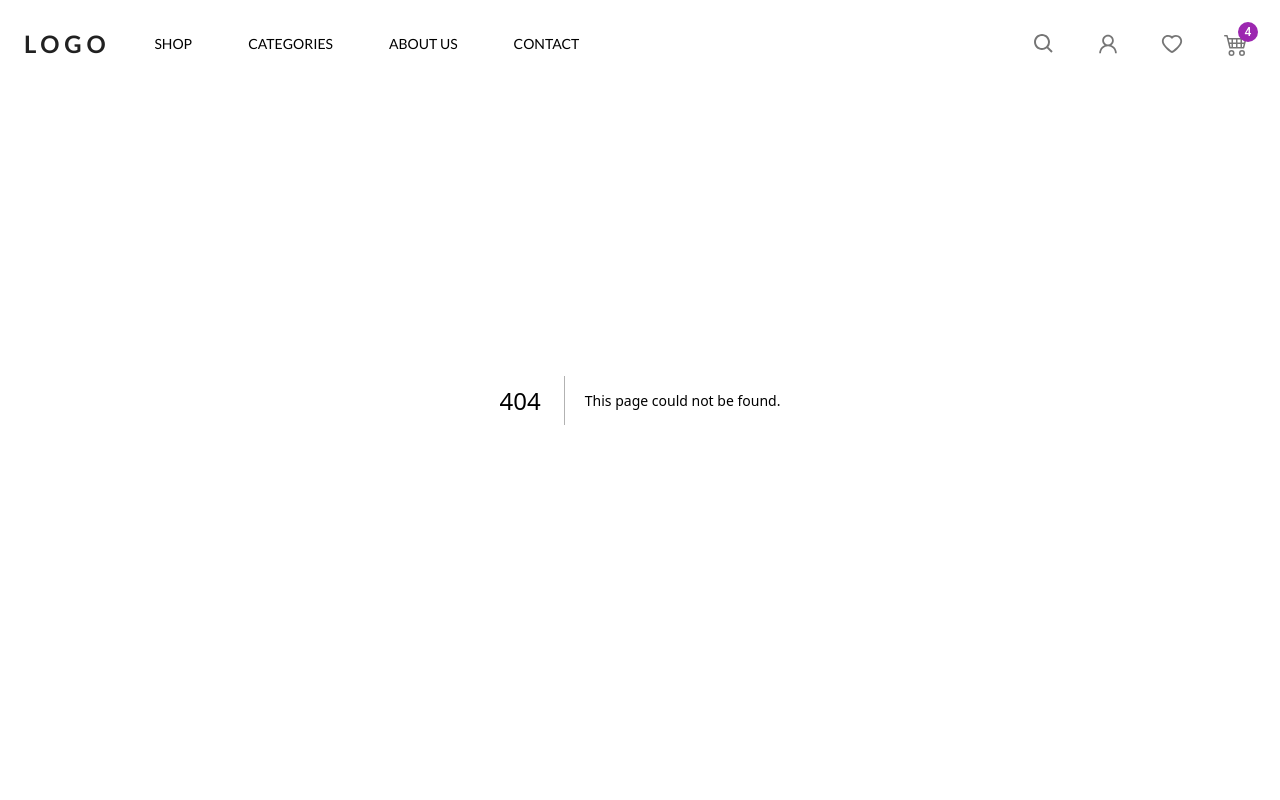
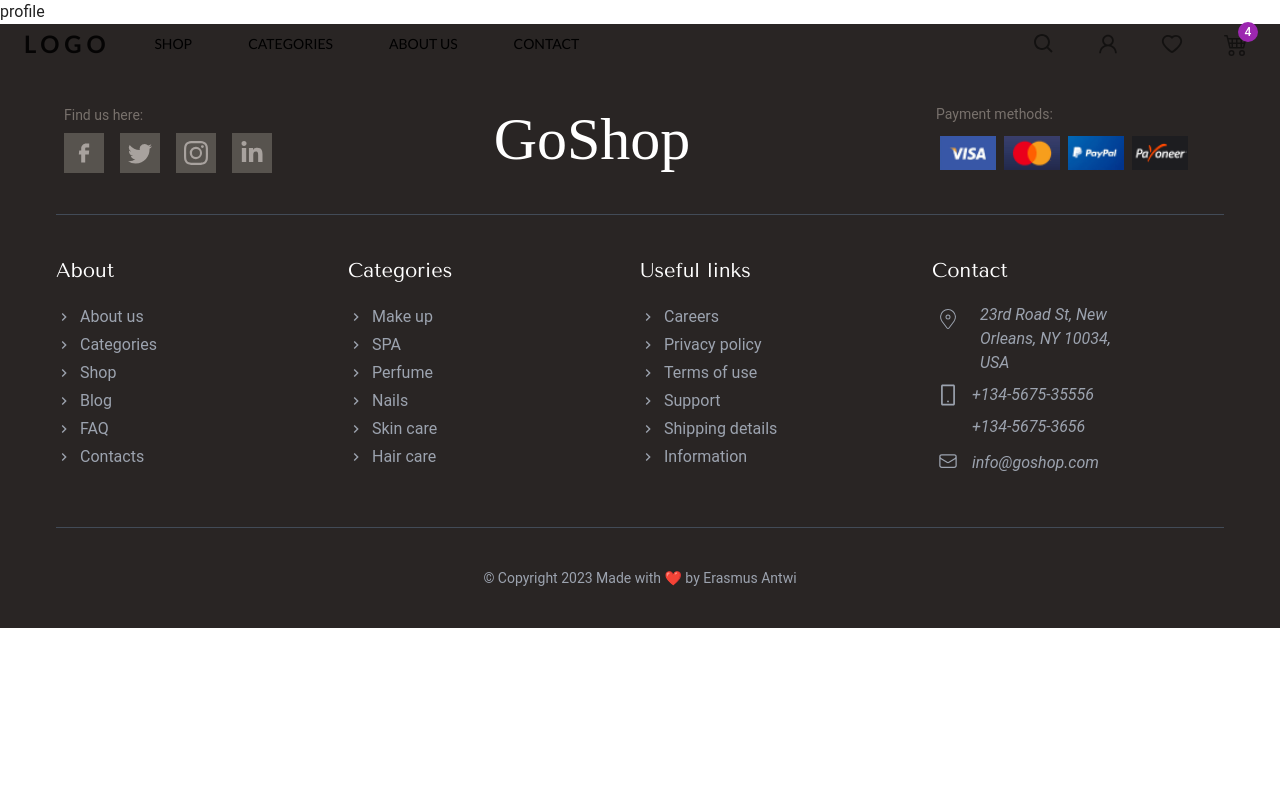
Before and after one commit to refugedesigns/beshop-production, a Next.js app: page /profile in a window 1280 px wide. Before the commit this address had no page. Shown: the top 800 px of the page. Built offline with nearby package versions, Linux system fonts and the light colour scheme; a web font is replaced by a local one; what @badrap/bar-of-progress would draw is missing.

Commit message:
started coding profile page

```diff
--- /dev/null
+++ b/components/profile/AllOrders.jsx
@@ -0,0 +1,9 @@
+import React from 'react'
+
+const AllOrders = () => {
+  return (
+    <div>AllOrders</div>
+  )
+}
+
+export default AllOrders
--- /dev/null
+++ b/components/profile/SingleOrder.jsx
@@ -0,0 +1,9 @@
+import React from 'react'
+
+const SingleOrder = () => {
+  return (
+    <div>SingleOrder</div>
+  )
+}
+
+export default SingleOrder
--- /dev/null
+++ b/pages/profile.js
@@ -0,0 +1,9 @@
+import React from 'react'
+
+const ProfilePage = () => {
+  return (
+    <div>profile</div>
+  )
+}
+
+export default ProfilePage
```
